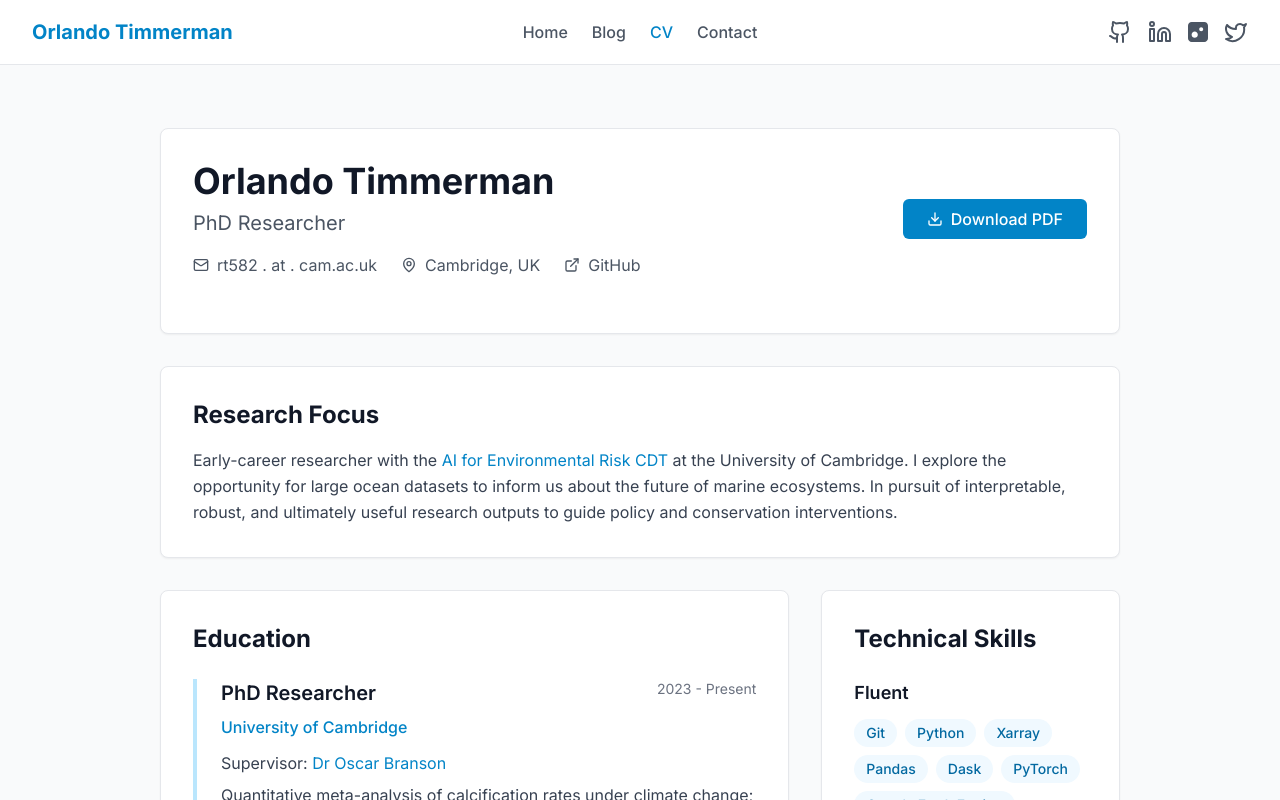
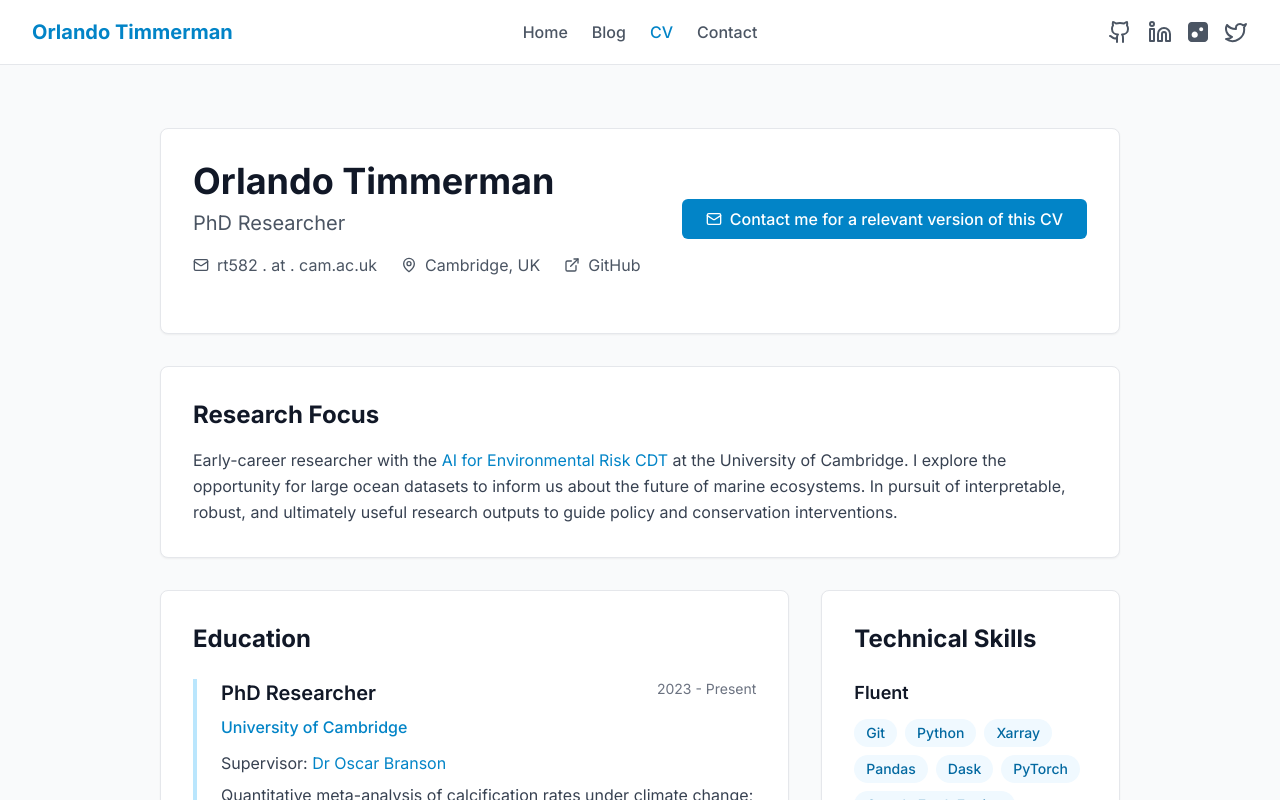
Before and after one commit to orlando-code/orlando-code.github.io, a Next.js app: page /cv in a window 1280 px wide. Shown: the top 800 px of the page. Built offline with nearby package versions, Linux system fonts and the light colour scheme.

Commit message:
replaced download with contact

```diff
--- a/app/cv/page.tsx
+++ b/app/cv/page.tsx
@@ -1,4 +1,5 @@
-import { Calendar, Download, ExternalLink, Mail, MapPin } from 'lucide-react'
+import { Calendar, ExternalLink, Mail, MapPin } from 'lucide-react'
+import Link from 'next/link'
 
 export default function CVPage() {
   return (
@@ -28,10 +29,10 @@ export default function CVPage() {
                 </div>
               </div>
             </div>
-            <button className="btn-primary flex items-center mt-4 lg:mt-0">
-              <Download className="h-4 w-4 mr-2" />
-              Download PDF
-            </button>
+            <Link href="/contact" className="btn-primary flex items-center mt-4 lg:mt-0">
+              <Mail className="h-4 w-4 mr-2" />
+              Contact me for a relevant version of this CV
+            </Link>
           </div>
         </div>
 
```
